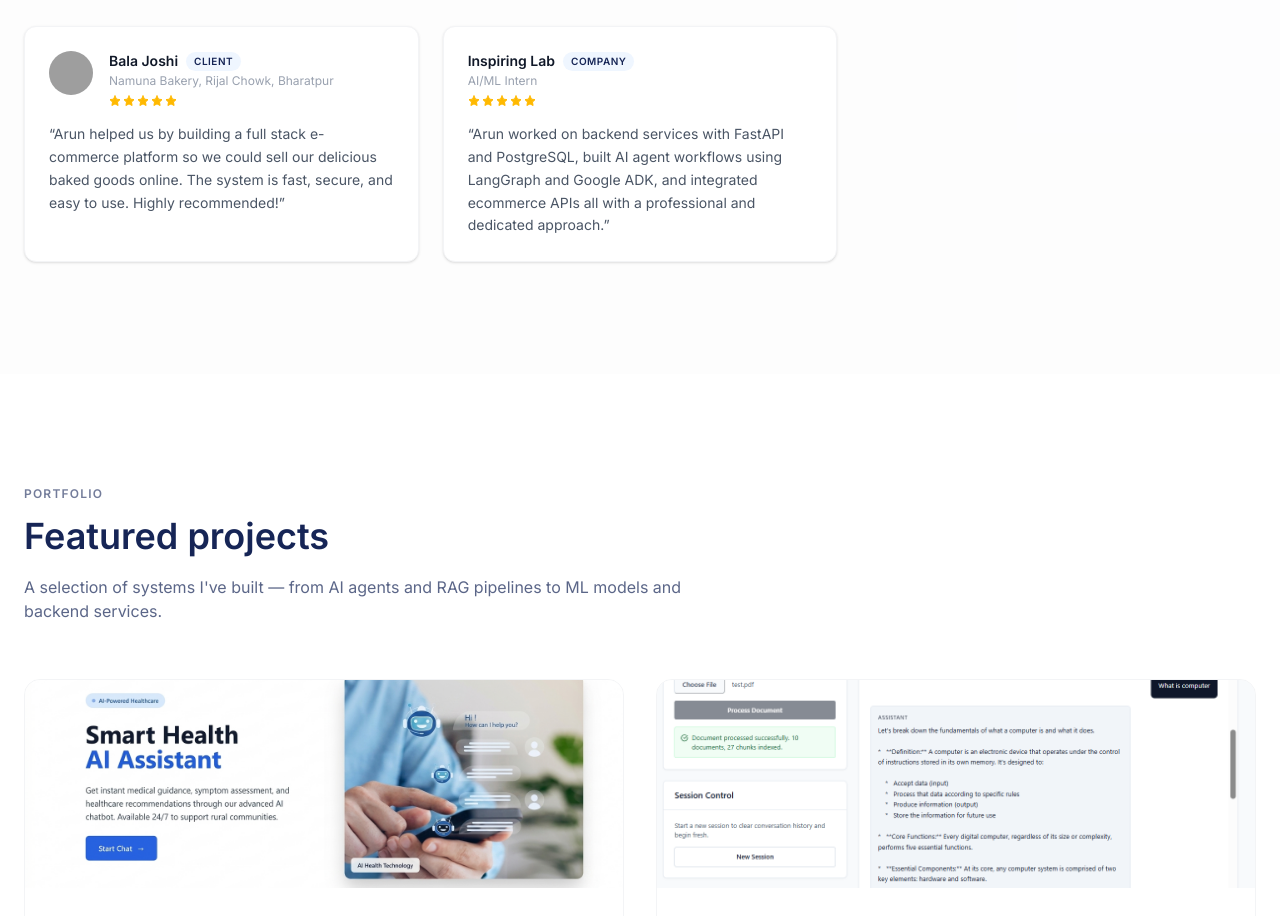
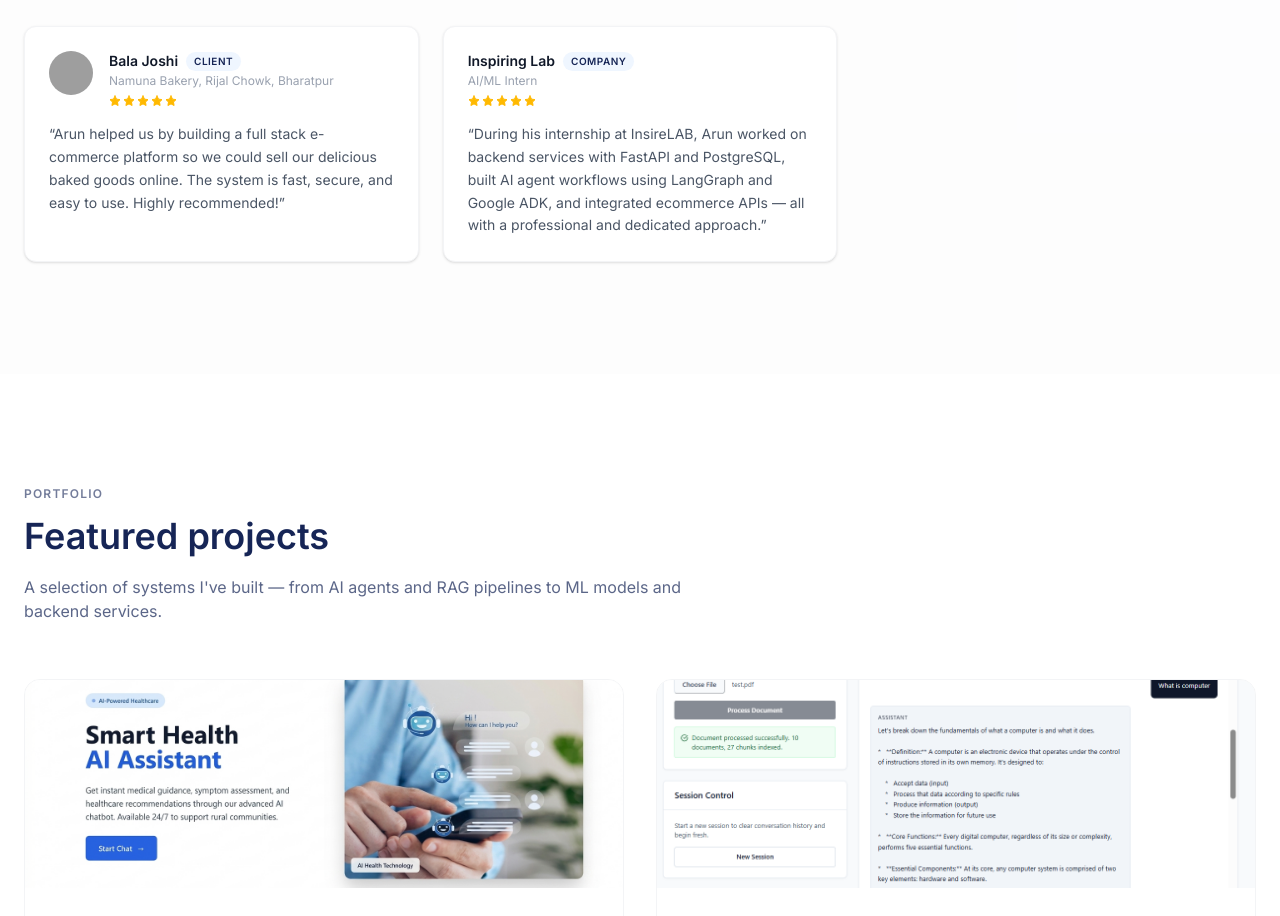
Before and after one commit to KodewithArun/portfolio, a React (Vite) app: page / in a window 1280 px wide. Shown: the part 4440-5356 px from the top of the page. Built offline with nearby package versions, Linux system fonts and the light colour scheme; grey boxes are pictures that could not be loaded.

Commit message:
update InsireLAB testimonial quote

```diff
--- a/src/components/Testimonial.jsx
+++ b/src/components/Testimonial.jsx
@@ -18,7 +18,7 @@ const testimonials = [
     role: 'AI/ML Intern',
     category: 'Company',
     rating: 5,
-    quote: "Arun worked on backend services with FastAPI and PostgreSQL, built AI agent workflows using LangGraph and Google ADK, and integrated ecommerce APIs all with a professional and dedicated approach.",
+    quote: "During his internship at InsireLAB, Arun worked on backend services with FastAPI and PostgreSQL, built AI agent workflows using LangGraph and Google ADK, and integrated ecommerce APIs — all with a professional and dedicated approach."
   }
 ];
 
```
